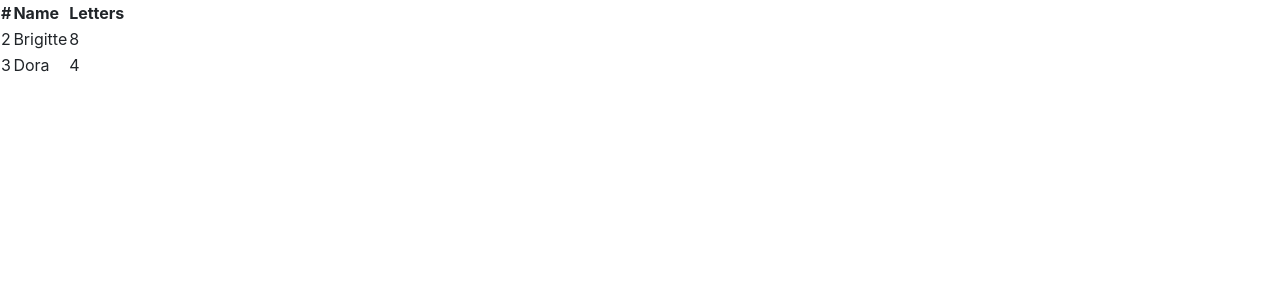
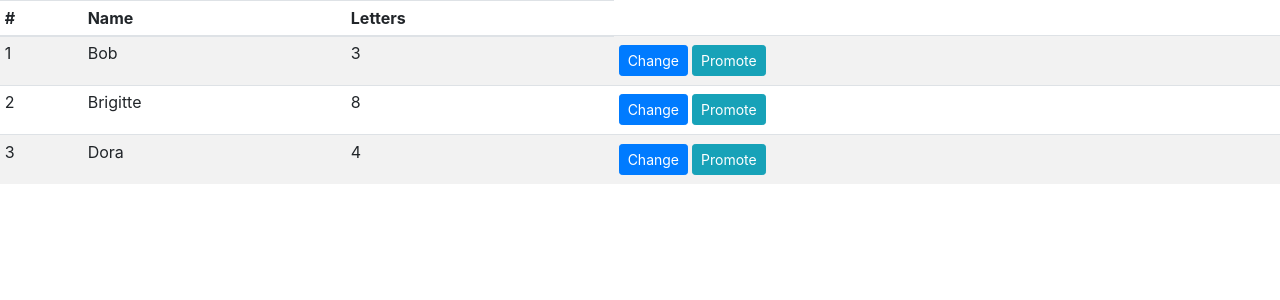
Before and after one commit to davidtrussler/Pro-React-16_11_Stateful-components, a React (Create React App) app in the folder components/: page / in a window 1280 px wide. Shown: the top 300 px of the page. Built offline with nearby package versions, Linux system fonts and the light colour scheme.

Commit message:
Using function props - Adds reverseNames callback method - Adds promoteName callback method

```diff
--- a/components/src/App.js
+++ b/components/src/App.js
@@ -1,11 +1,22 @@
 import React from 'react';
 import Summary from './Summary';
+import ReactDOM from 'react-dom';
 
 let names = ['Bob', 'Brigitte', 'Dora'];
 
+function reverseNames() {
+	names.reverse();
+	ReactDOM.render(<App />, document.getElementById('root'));
+}
+
+function promoteName(name) {
+	names = [name, ...names.filter(val => val !== name)];
+	ReactDOM.render(<App />, document.getElementById('root'));
+}
+
 export default function App() {
 return (
-	<table>
+	<table className="table table-sm table-striped">
 		<thead>
 			<tr>
 				<th>#</th>
@@ -17,7 +28,12 @@ return (
 			{
 				names.map((name, index) =>
 					<tr key={name}>
-						<Summary index={index} name={name}/>
+						<Summary
+							index={index}
+							name={name}
+							reverseCallback={reverseNames}
+							promoteCallback= {promoteName}
+						/>
 					</tr>
 				)
 			}
--- a/components/src/Summary.js
+++ b/components/src/Summary.js
@@ -1,15 +1,21 @@
 import React from 'react';
 
 export default function Summary(props) {
-	if (props.name.length >= 4) {
 	return (
 		<React.Fragment>
 			<td>{props.index + 1}</td>
 			<td>{props.name}</td>
 			<td>{props.name.length}</td>
+			<td>
+				<button
+					className="btn btn-primary btn-sm"
+					onClick={props.reverseCallback}
+				>Change</button>
+				<button
+					className="btn btn-info btn-sm m-1"
+					onClick={() => props.promoteCallback(props.name)}
+				>Promote</button>
+			</td>
 		</React.Fragment>
 	);
-	} else {
-		return null;
 }
-}
```
Also changed, not shown: 1 other file (tests, documents, lock files or other folders). Lines whose indentation alone changed are shown as unchanged.
